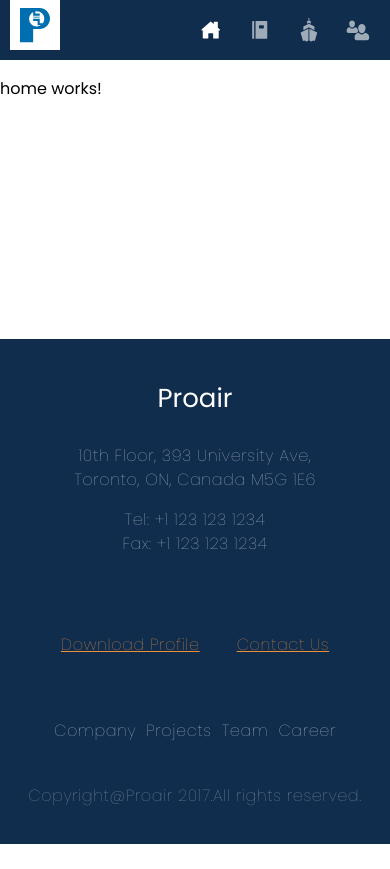
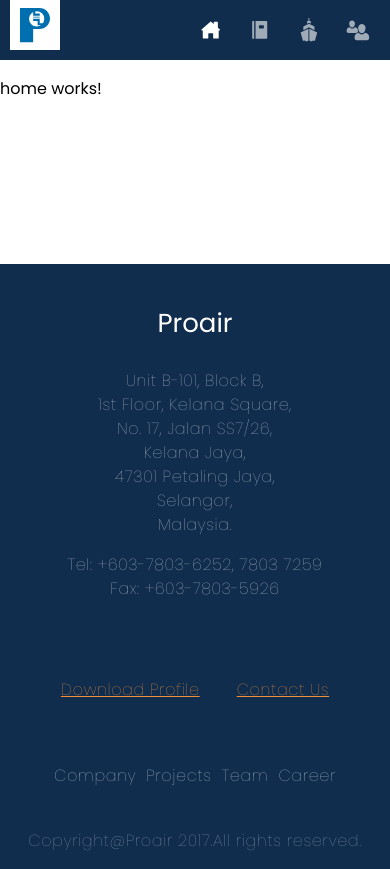
Before and after one commit to kennyqiyenkan/ProairV2, an Angular app: page /home in a window 390 px wide. Before the commit the page ends 844 px from the top, so only its background shows below. Built offline with nearby package versions, Linux system fonts and the light colour scheme.

Commit message:
Footer information update

```diff
--- a/src/app/shared/footer/footer.component.css
+++ b/src/app/shared/footer/footer.component.css
@@ -1,7 +1,7 @@
 .footer {
   background-color: #112d4e;
   width: 100%;
-  height: 280px;
+  height: 355px;
 }
 
 .container {
@@ -97,7 +97,7 @@
 
 @media screen and (max-width: 992px) {
   .footer {
-    height: 505px;
+    height: 580px;
   }
 
   .container {
@@ -138,7 +138,7 @@
   }
 }
 
-@media screen and (max-width: 505px) {
+@media screen and (max-width: 580px) {
   .col-right .link {
     margin-right: 10px;
   }
--- a/src/app/shared/footer/footer.component.html
+++ b/src/app/shared/footer/footer.component.html
@@ -2,8 +2,8 @@
   <div class="container">
     <div class="col-left">
       <p class="title">Proair</p>
-      <p class="text">10th Floor, 393 University Ave,<br>Toronto, ON, Canada   M5G 1E6</p>
-      <p class="text">Tel: +1 123 123 1234<br>Fax: +1 123 123 1234</p>
+      <p class="text">Unit B-101, Block B,<br>1st Floor, Kelana Square,<br>No. 17, Jalan SS7/26,<br>Kelana Jaya,<br>47301 Petaling Jaya,<br>Selangor,<br>Malaysia.</p>
+      <p class="text">Tel: +603-7803-6252, 7803 7259<br>Fax: +603-7803-5926</p>
     </div>
     <div class="col-right">
       <div class="orange-text-container">
--- a/src/app/shared/navigation-bar/navigation-bar.component.css
+++ b/src/app/shared/navigation-bar/navigation-bar.component.css
@@ -103,7 +103,7 @@
   }
 }
 
-@media screen and (max-width: 505px) {
+@media screen and (max-width: 580px) {
   .bar {
     height: 60px;
   }
--- a/src/app/shared/navigation-bar/navigation-bar.component.ts
+++ b/src/app/shared/navigation-bar/navigation-bar.component.ts
@@ -23,7 +23,7 @@
     if ( window.innerWidth <= 992 ) this.isSmallWidth = true;
     else this.isSmallWidth = false;
 
-    if ( window.innerWidth <= 505 ) this.logoPath = this.miniSizeLogoPath;
+    if ( window.innerWidth <= 580 ) this.logoPath = this.miniSizeLogoPath;
     else this.logoPath = this.fullSizeLogoPath;
   }
 }
--- a/src/styles.css
+++ b/src/styles.css
@@ -6,7 +6,7 @@
 }
 
 .body-wrapper {
-  min-height: calc(100vh - 280px);
+  min-height: calc(100vh - 355px);
 }
 
 .row {
@@ -25,6 +25,6 @@
 
 @media screen and (max-width: 992px) {
   .body-wrapper {
-    min-height: calc(100vh - 505px);
+    min-height: calc(100vh - 580px);
   }
 }
```
